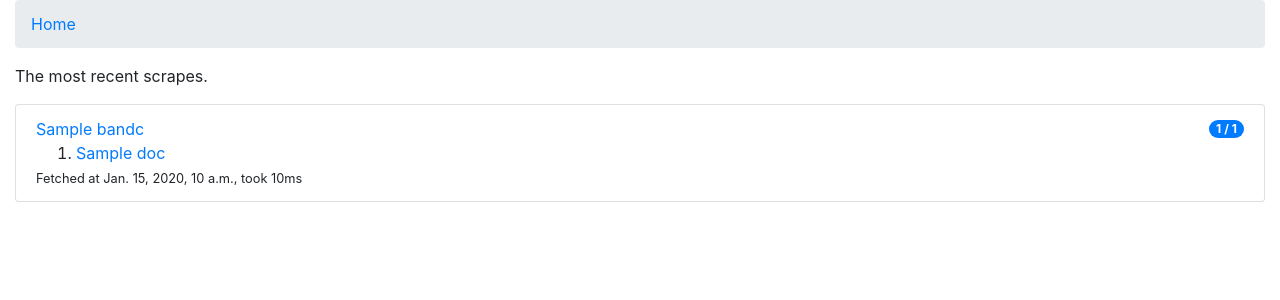
After one commit to crccheck/atx-bandc, a Django app: template bandc/apps/agenda/templates/agenda/scrapelog_list.html in a window 1280 px wide. The commit adds this page. Shown: the top 300 px of the page. Run offline with Django 3.2, Linux system fonts and the light colour scheme; the template is opened without the code that fills it: most values are stand-ins (such as "Sample title", 1, 10 or a date in 2020); some libraries are stand-ins or nearby versions.

Commit message:
feat: add a way to display scrape logs (#56)
* add url

* add simple template

* style and get more info displayed

* styling

* show errors

* prefetch related

* use /history/ url

* add an intro

```diff
--- a/bandc/apps/agenda/templates/agenda/bandc_detail.html
+++ b/bandc/apps/agenda/templates/agenda/bandc_detail.html
@@ -4,7 +4,7 @@
 {% block head_title %}{% firstof bandc "All documents" %}{% endblock %}
 
 {% block extra_style %}
-<link rel="alternate" type="application/rss+xml" href="{% url 'feed' slug=view.kwargs.slug %">
+  <link rel="alternate" type="application/rss+xml" href="{% url 'feed' slug=view.kwargs.slug %">
   <style>
     .entry {
       background: #EEE;
--- /dev/null
+++ b/bandc/apps/agenda/templates/agenda/scrapelog_list.html
@@ -0,0 +1,41 @@
+{% extends "base.html" %}
+{% load bootstrap_pagination %}
+
+{% block head_title %}Scrape history{% endblock %}
+
+{% block content %}
+<p>
+  The most recent scrapes.
+</p>
+<ul class="list-group">
+  {% for entry in object_list %}
+    <li class="list-group-item">
+      <div class="d-flex justify-content-between align-items-center">
+        {% for bandc in entry.bandcs_scraped.all %}
+          <a href="{{ bandc.get_absolute_url }}">{{ bandc }}</a>
+        {% endfor %}
+        <span class="badge badge-primary badge-pill" title="new / total documents found">
+          {{ entry.documents_scraped.count }} / {{ entry.num_documents_found }}
+        </span>
+      </div>
+      <ol>
+        {% for doc in entry.documents_scraped.all %}
+          <li><a href="{{ doc.get_absolute_url }}">{{ doc }}</a></li>
+        {% endfor %}
+      </ol>
+      {% if entry.errors %}
+        <div class="alert alert-danger">
+          {{ entry.errors }}
+        </div>
+      {% endif %}
+      <footer><small>
+        Fetched at {{ entry.created }},
+        took {{ entry.duration }}ms
+      </small></footer>
+    </li>
+  {% endfor %}
+</ul>
+<div class="text-center">
+  {% bootstrap_paginate page_obj range=10 show_first_last="true" %}
+</div>
+{% endblock %}
```
Also changed, not shown: bandc/apps/agenda/urls.py (+13 -2 lines), README.md, bandc/apps/agenda/views.py (line endings or trailing spaces).
